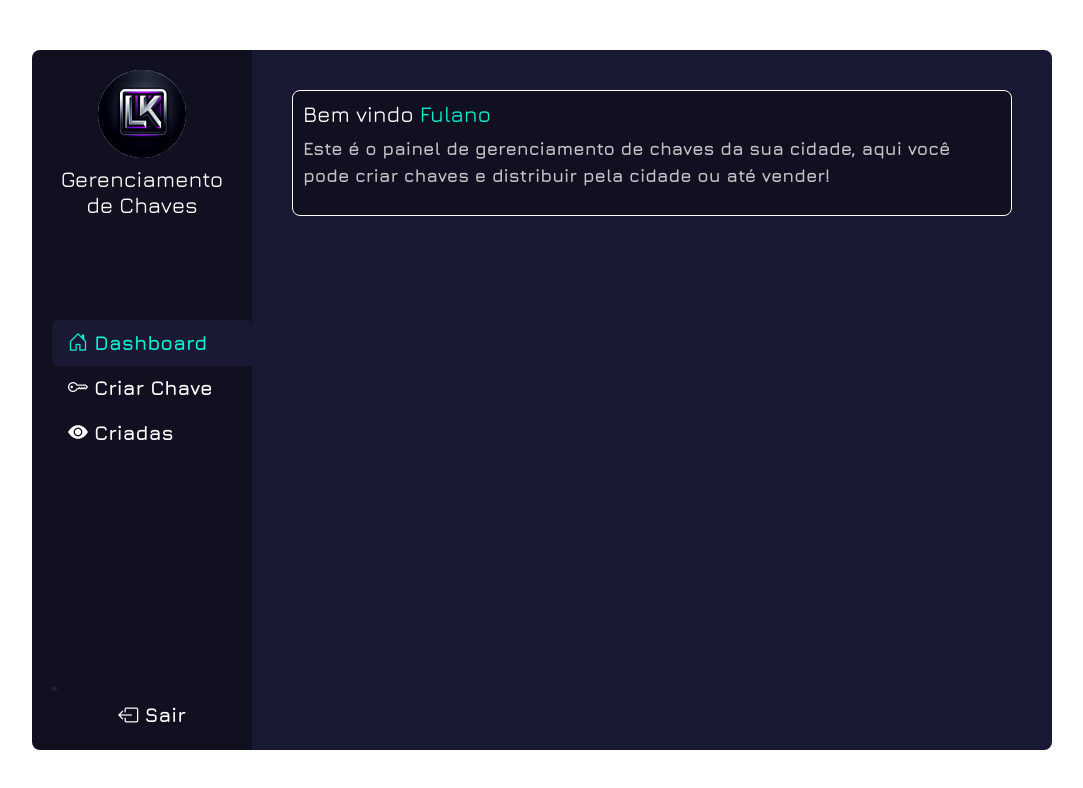
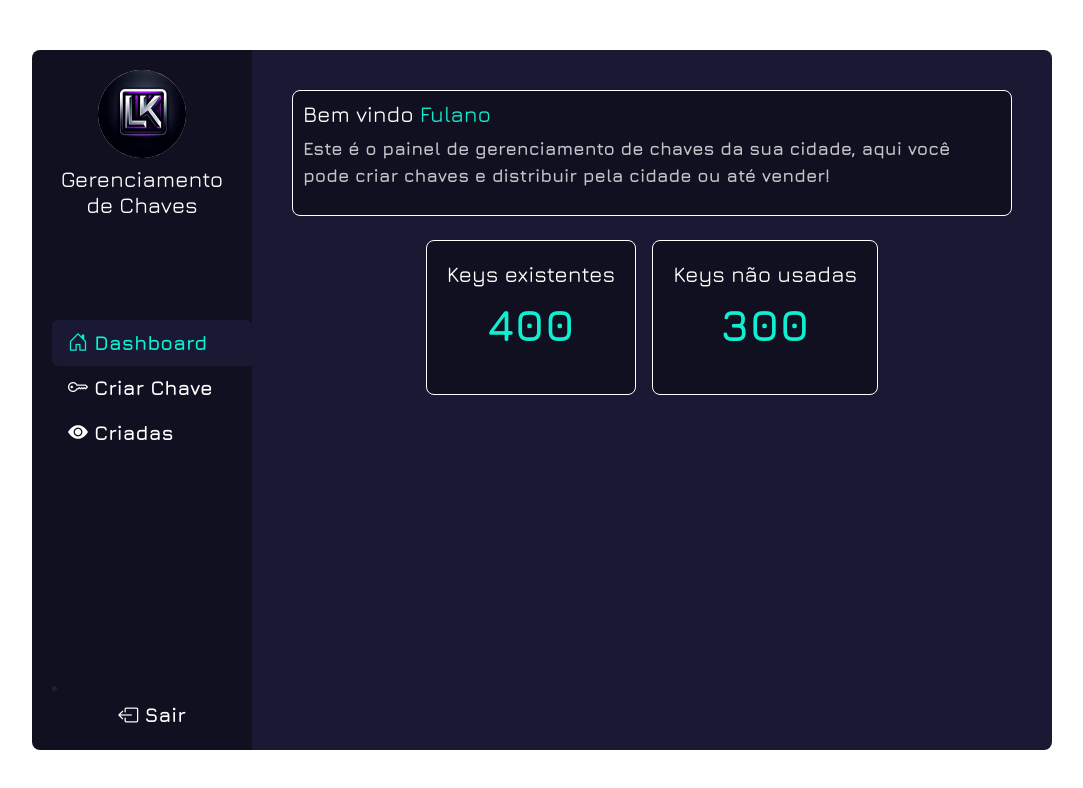
Before and after one commit to YuriSouzaDev/FiveM-generatorkey, a plain HTML site: page index.html in a window 1280 px wide. Shown: the whole page, without its empty margins (98-1181 px from the left). Drawn offline with nearby package versions, Linux system fonts and the light colour scheme.

Commit message:
:sparkles: feat: keys box

```diff
--- a/assets/custom.css
+++ b/assets/custom.css
@@ -36,6 +36,10 @@ body {
 
 .font-22 {
   font-size: 22px !important;
+}
+
+.font-44 {
+  font-size: 44px !important;
 }
 
 /* Custom */
--- a/index.html
+++ b/index.html
@@ -42,6 +42,17 @@
                     <h2 class="font-22">Bem vindo <span class="text-primary-color">Fulano</span></h2>
                     <p class="font-18 opacity-75">Este é o painel de gerenciamento de chaves da sua cidade, aqui você pode criar chaves e distribuir pela cidade ou até vender!</p>
                 </div>
+
+                <div class="d-flex justify-content-center gap-3">
+                    <div class="p-20 p-10 bg-color-aside mt-4 text-center border-1-white rounded-3">
+                        <h2 class="font-22 mb-1">Keys existentes</h2>
+                        <p class="font-44 text-primary-color">400</p>
+                    </div>
+                    <div class="p-20 p-10 bg-color-aside mt-4 text-center border-1-white rounded-3">
+                        <h2 class="font-22 mb-1">Keys não usadas</h2>
+                        <p class="font-44 text-primary-color">300</p>
+                    </div>
+                </div>
             </div>
             <div class="tab-pane fade bg-color-content width-800 pr-40 pl-40 pt-20 pb-20 h-100  rounded-end-3" id="profile-tab-pane" role="tabpanel" aria-labelledby="profile-tab" tabindex="0">Chaves</div>
             <div class="tab-pane fade bg-color-content width-800 pr-40 pl-40 pt-20 pb-20 h-100  rounded-end-3" id="contact-tab-pane" role="tabpanel" aria-labelledby="contact-tab" tabindex="0">Criadas</div>
```
